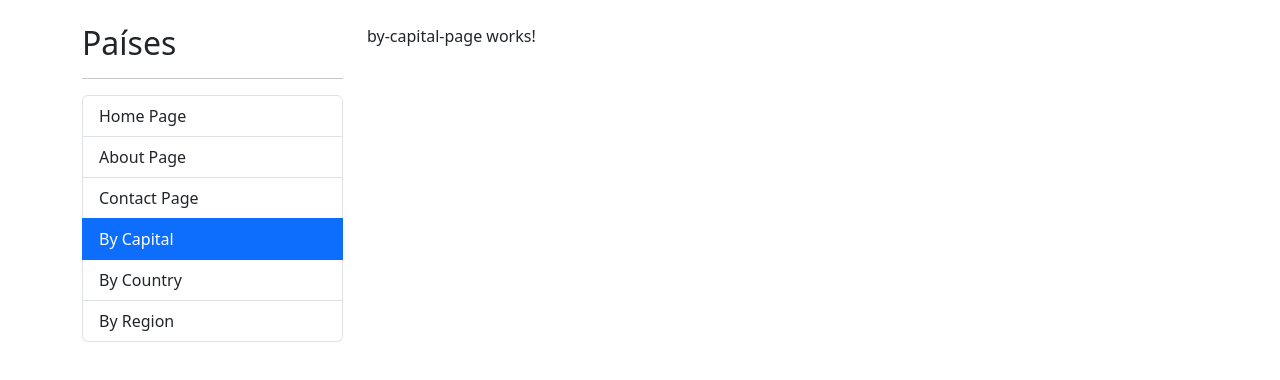
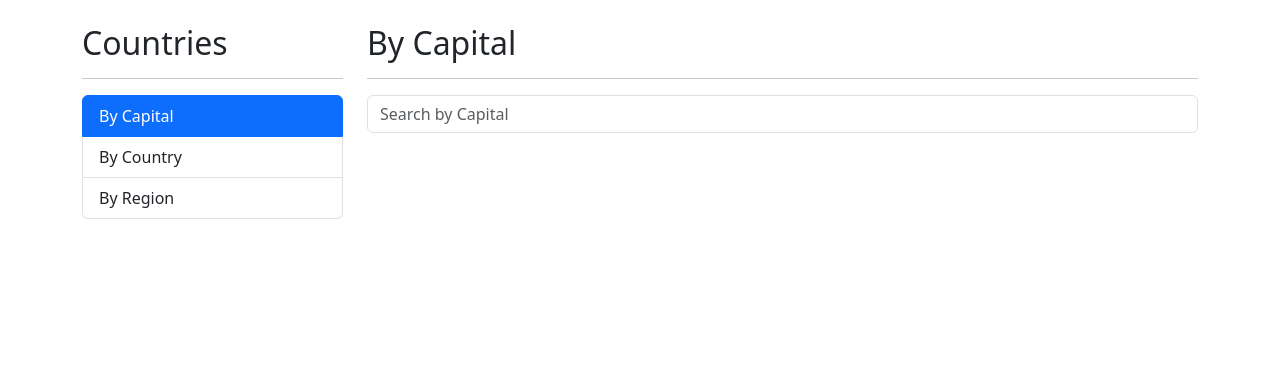
Before and after one commit to Angular-Course-Sergio/countryApp, an Angular app: page /countries/by-capital in a window 1280 px wide. Shown: the top 380 px of the page. Built offline with nearby package versions, Linux system fonts and the light colour scheme.

Commit message:
Estructura de páginas y SearchBox Component

```diff
--- a/src/app/app-routing.module.ts
+++ b/src/app/app-routing.module.ts
@@ -5,10 +5,6 @@
 import { ContactPageComponent } from './shared/pages/contact-page/contact-page.component';
 
 const routes: Routes = [
-  {
-    path: '',
-    component: HomePageComponent,
-  },
   {
     path: 'about',
     component: AboutPageComponent,
@@ -24,7 +20,7 @@
   },
   {
     path: '**',
-    redirectTo: '',
+    redirectTo: 'countries',
   },
 ];
 
--- a/src/app/countries/contries-routing.module.ts
+++ b/src/app/countries/contries-routing.module.ts
@@ -22,6 +22,10 @@
     path: 'by/:id',
     component: CountryPageComponent,
   },
+  {
+    path: '**',
+    redirectTo: 'by-capital',
+  },
 ];
 
 @NgModule({
--- a/src/app/countries/countries.module.ts
+++ b/src/app/countries/countries.module.ts
@@ -5,6 +5,7 @@
 import { ByRegionPageComponent } from './pages/by-region-page/by-region-page.component';
 import { CountryPageComponent } from './pages/country-page/country-page.component';
 import { CountriesRoutingModule } from './contries-routing.module';
+import { SharedModule } from '../shared/shared.module';
 
 @NgModule({
   declarations: [
@@ -13,6 +14,6 @@
     ByRegionPageComponent,
     CountryPageComponent,
   ],
-  imports: [CommonModule, CountriesRoutingModule],
+  imports: [CommonModule, CountriesRoutingModule, SharedModule],
 })
 export class CountriesModule {}
--- a/src/app/countries/pages/by-capital-page/by-capital-page.component.html
+++ b/src/app/countries/pages/by-capital-page/by-capital-page.component.html
@@ -1 +1,15 @@
-<p>by-capital-page works!</p>
+<h2>By Capital</h2>
+<hr>
+
+<div class="row">
+  <div class="col">
+    <!-- SearchBox -->
+    <shared-search-box placeholder="Search by Capital"></shared-search-box>
+  </div>
+</div>
+
+<div class="row">
+  <div class="col">
+
+  </div>
+</div>
--- /dev/null
+++ b/src/app/shared/components/search-box/search-box.component.html
@@ -0,0 +1 @@
+<input type="text" [placeholder]="placeholder" class="form-control">
--- /dev/null
+++ b/src/app/shared/components/search-box/search-box.component.ts
@@ -0,0 +1,10 @@
+import { Component, Input } from '@angular/core';
+
+@Component({
+  selector: 'shared-search-box',
+  templateUrl: './search-box.component.html',
+})
+export class SearchBoxComponent {
+  @Input()
+  public placeholder: string = '';
+}
--- a/src/app/shared/components/sidebar/sidebar.component.html
+++ b/src/app/shared/components/sidebar/sidebar.component.html
@@ -1,13 +1,13 @@
-<h2>Países</h2>
+<h2>Countries</h2>
 <hr>
 
 <ul class="list-group">
-  <li routerLinkActive="active" [routerLinkActiveOptions]="{exact: true}" routerLink="" class="list-group-item">Home
+  <!-- <li routerLinkActive="active" [routerLinkActiveOptions]="{exact: true}" routerLink="" class="list-group-item">Home
     Page</li>
   <li routerLinkActive="active" [routerLinkActiveOptions]="{exact: true}" routerLink="about" class="list-group-item">
     About Page</li>
   <li routerLinkActive="active" [routerLinkActiveOptions]="{exact: true}" routerLink="contact" class="list-group-item">
-    Contact Page</li>
+    Contact Page</li> -->
   <li routerLinkActive="active" [routerLinkActiveOptions]="{exact: true}" routerLink="countries/by-capital"
     class="list-group-item">
     By Capital</li>
--- a/src/app/shared/shared.module.ts
+++ b/src/app/shared/shared.module.ts
@@ -5,6 +5,7 @@
 import { SidebarComponent } from './components/sidebar/sidebar.component';
 import { RouterModule } from '@angular/router';
 import { ContactPageComponent } from './pages/contact-page/contact-page.component';
+import { SearchBoxComponent } from './components/search-box/search-box.component';
 
 @NgModule({
   declarations: [
@@ -12,6 +13,7 @@
     AboutPageComponent,
     SidebarComponent,
     ContactPageComponent,
+    SearchBoxComponent,
   ],
   imports: [CommonModule, RouterModule],
   exports: [
@@ -19,6 +21,7 @@
     AboutPageComponent,
     ContactPageComponent,
     SidebarComponent,
+    SearchBoxComponent,
   ],
 })
 export class SharedModule {}
```
